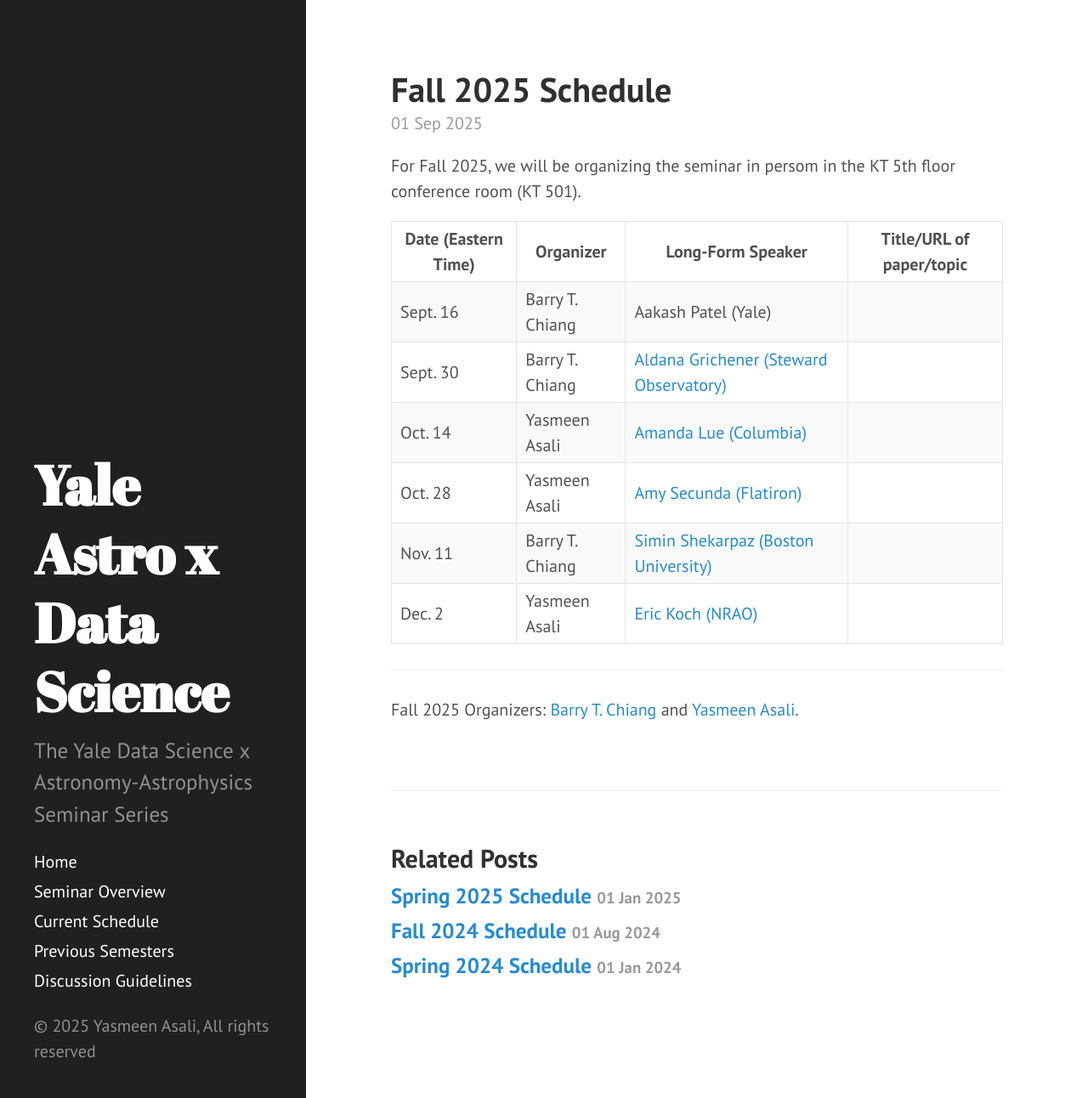
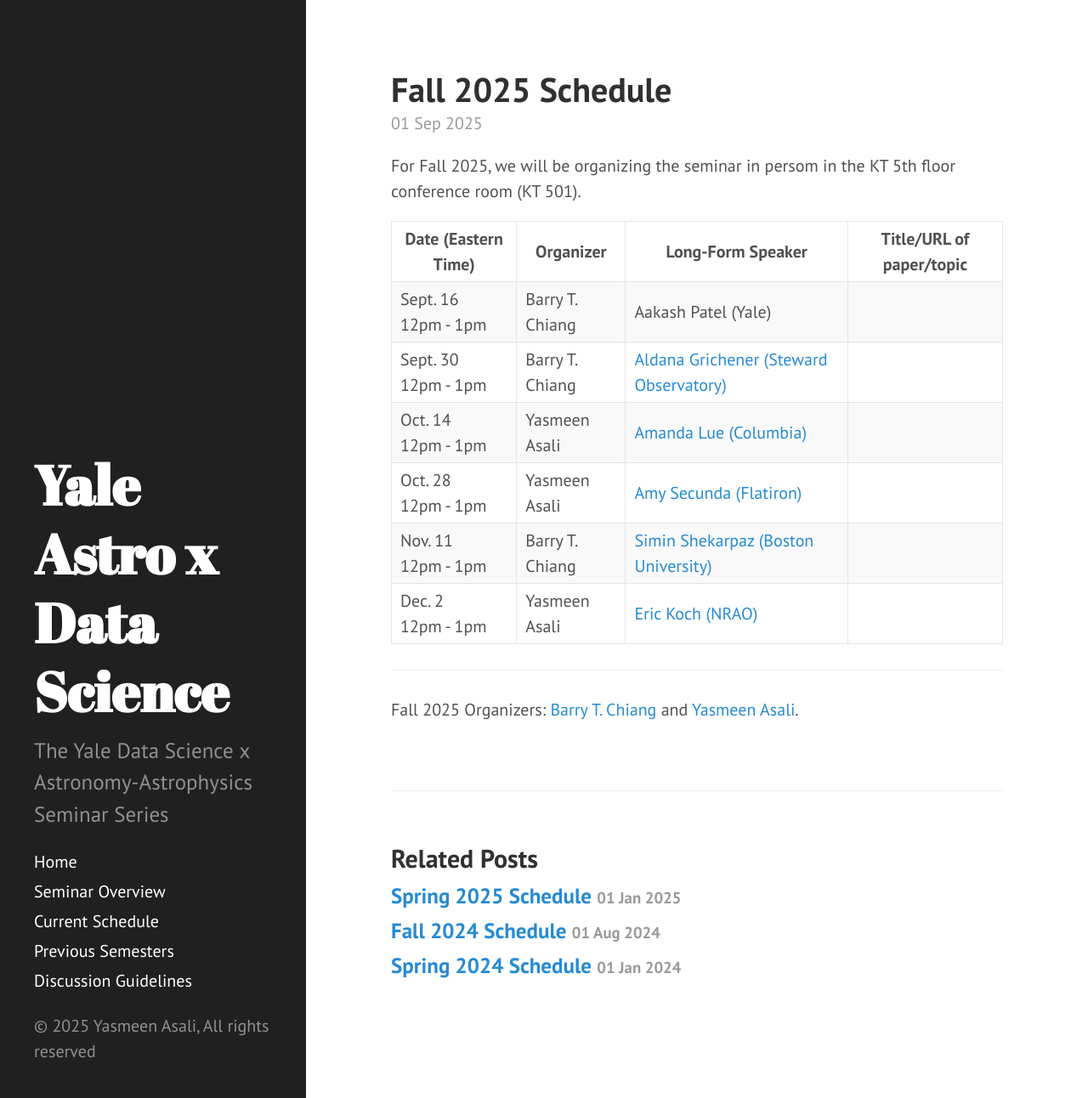
Before and after one commit to yale-dsaas/yale-dsaas.github.io, a Jekyll site: the page built from _posts/2025-09-01-fallschedule.md, in a window 1280 px wide and 1292 px high. Shown: the whole window at 85% size. Built offline with Jekyll 4.4.1, drawn with Linux system fonts in a browser that asks for light colours.

Commit message:
Update 2025-09-01-fallschedule.md

```diff
--- a/_posts/2025-09-01-fallschedule.md
+++ b/_posts/2025-09-01-fallschedule.md
@@ -16,37 +16,37 @@
   </thead>
   <tbody>
     <tr>
-      <td>Sept. 16</td>
+      <td>Sept. 16<br>12pm - 1pm</td>
       <td>Barry T. Chiang</td>
       <td>Aakash Patel (Yale)</td>
       <td></td>
     </tr>
     <tr>
-      <td>Sept. 30</td>
+      <td>Sept. 30<br>12pm - 1pm</td>
       <td>Barry T. Chiang</td>
       <td><a href="https://sites.google.com/view/aldanagrichener">Aldana Grichener (Steward Observatory)</a></td>
       <td></td>
     </tr>
     <tr>
-      <td>Oct. 14</td>
+      <td>Oct. 14<br>12pm - 1pm</td>
       <td>Yasmeen Asali</td>
       <td><a href="https://www.astro.columbia.edu/content/amanda-lue">Amanda Lue (Columbia)</a></td>
       <td></td>
     </tr>
     <tr>
-      <td>Oct. 28</td>
+      <td>Oct. 28<br>12pm - 1pm</td>
       <td>Yasmeen Asali</td>
       <td><a href="https://amysecunda.com/">Amy Secunda (Flatiron)</a></td>
       <td></td>
     </tr>
     <tr>
-      <td>Nov. 11</td>
+      <td>Nov. 11<br>12pm - 1pm</td>
       <td>Barry T. Chiang</td>
       <td><a href="https://www.bu.edu/csp/profiles/simin-shekarpaz/">Simin Shekarpaz (Boston University)</a></td>
       <td></td>
     </tr>
     <tr>
-      <td>Dec. 2</td>
+      <td>Dec. 2<br>12pm - 1pm</td>
       <td>Yasmeen Asali</td>
       <td><a href="https://e-koch.github.io/">Eric Koch (NRAO)</a></td>
       <td></td>
```
